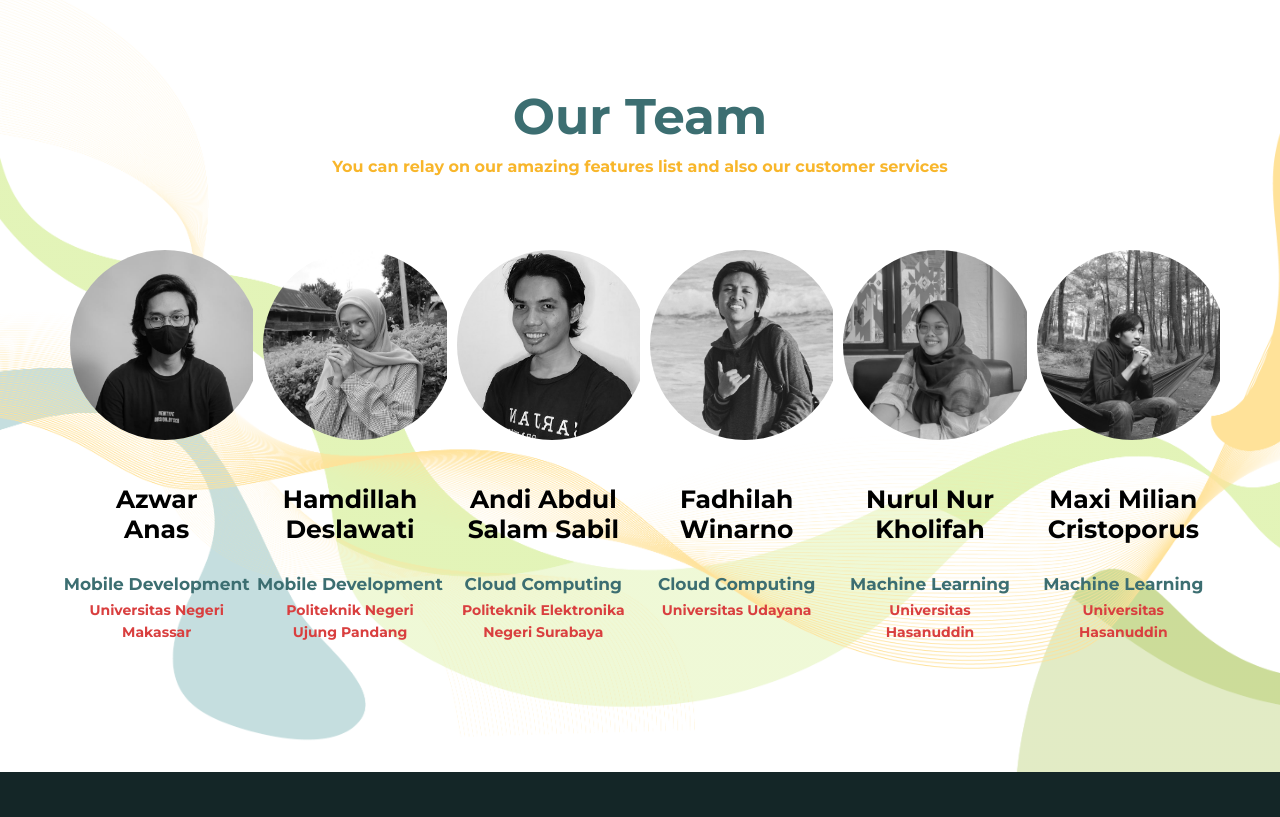
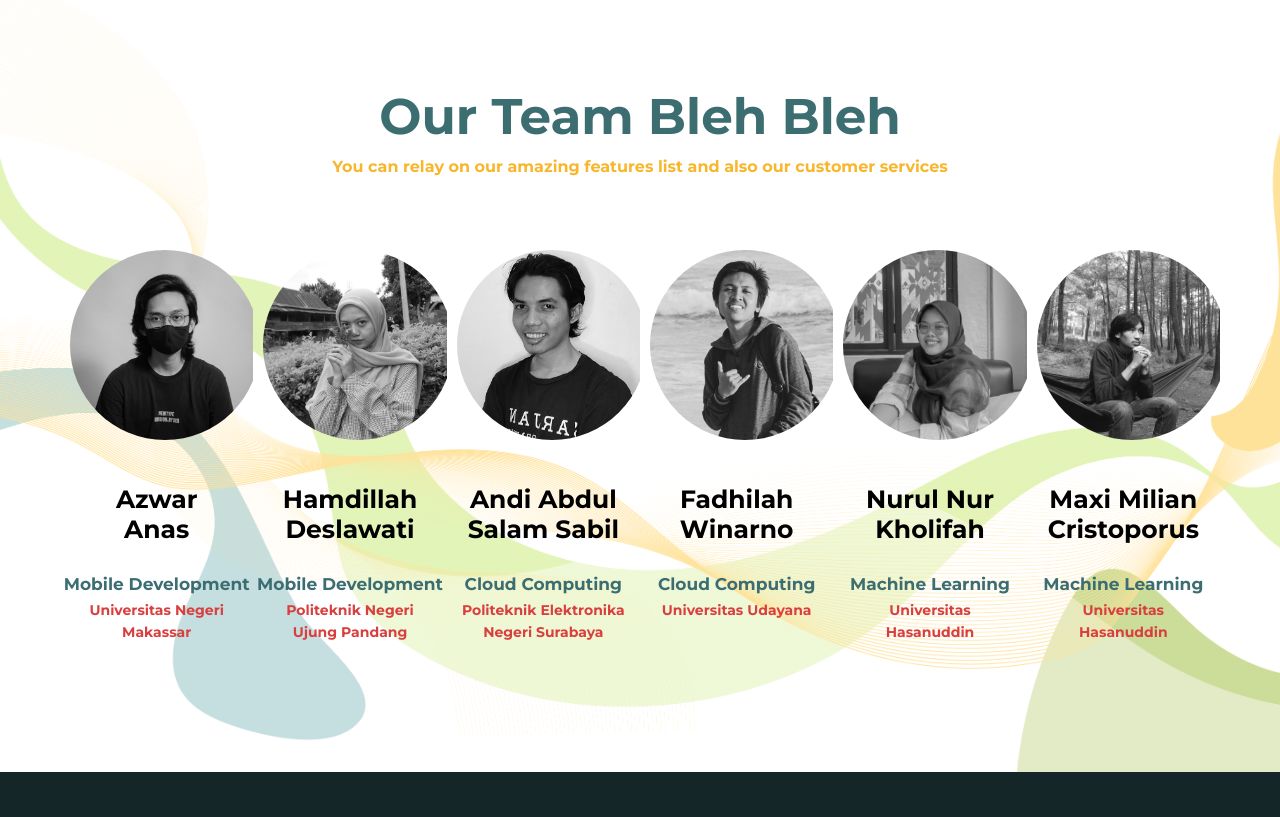
Before and after one commit to aabdulsalams/jadi-landing-page, a React (Create React App) app: page / in a window 1280 px wide. Shown: the part 3400-4217 px from the top of the page. Built offline with nearby package versions, Linux system fonts and the light colour scheme.

Commit message:
update about title

```diff
--- a/src/components/About.jsx
+++ b/src/components/About.jsx
@@ -10,7 +10,7 @@ function About(){
     return(
         <div id='about'>
             <div className="about-header">
-                <h1 class="mb-3">Our Team</h1>
+                <h1 class="mb-3">Our Team Bleh Bleh</h1>
                 <h3 class="deskripsi">You can relay on our amazing features list and also our customer services</h3>
             </div>
 
```
